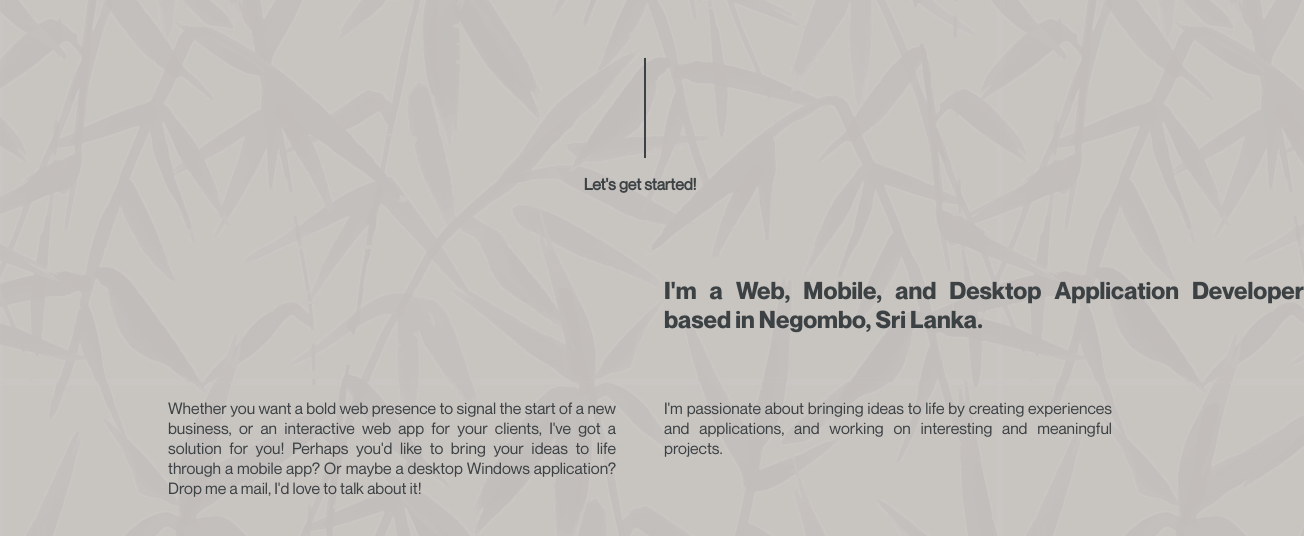
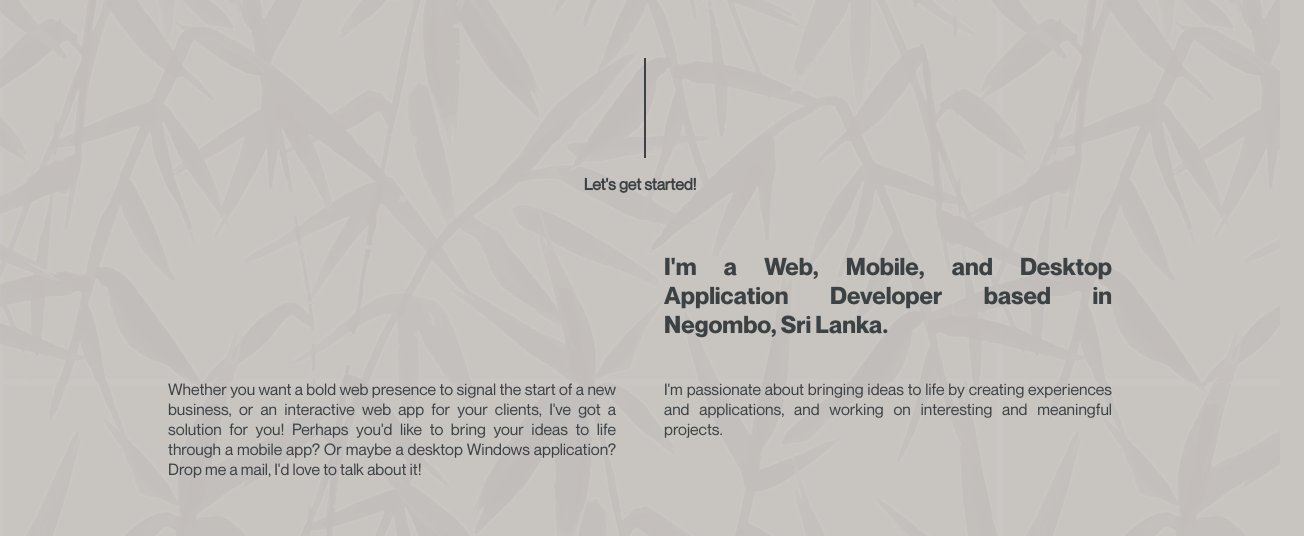
Before and after one commit to Tg10110/personal, a plain HTML site: page index.html in a window 1280 px wide. Shown: the part 616-1152 px from the top of the page, 1304 px wide, since content can reach past the window. Drawn offline with nearby package versions, Linux system fonts and the light colour scheme.

Commit message:
another change made to details header

```diff
--- a/CSS/style.css
+++ b/CSS/style.css
@@ -22,7 +22,6 @@
     }
 
     p.head-formatted {
-        width: 50vw !important;
         text-align: center;
         font-size: 24px !important;
         font-family: 'Neue Montreal Bold', sans-serif;
@@ -40,7 +39,6 @@
     }
 
     p.head-formatted {
-        width: 50vw !important;
         text-align: justify;
         font-size: 24px !important;
         font-family: 'Neue Montreal Bold', sans-serif;
@@ -216,8 +214,7 @@ h2.para-formatted {
     text-align: justify;
 }
 
-p.head-formatted {
-    width: 50vw !important;
+div.head-formatted {
     text-align: justify;
     font-size: 24px !important;
     font-family: 'Neue Montreal Bold', sans-serif;
--- a/index.html
+++ b/index.html
@@ -116,8 +116,8 @@
 
             </div>
             <div class="column single">
-                <p class="head-formatted">I'm a Web, Mobile, and Desktop Application Developer based in
-                        Negombo, Sri Lanka.</p>
+                <div class="head-formatted">I'm a Web, Mobile, and Desktop Application Developer based in
+                        Negombo, Sri Lanka.</div>
             </div>
         </div>
         <div class="columns-2">
```
